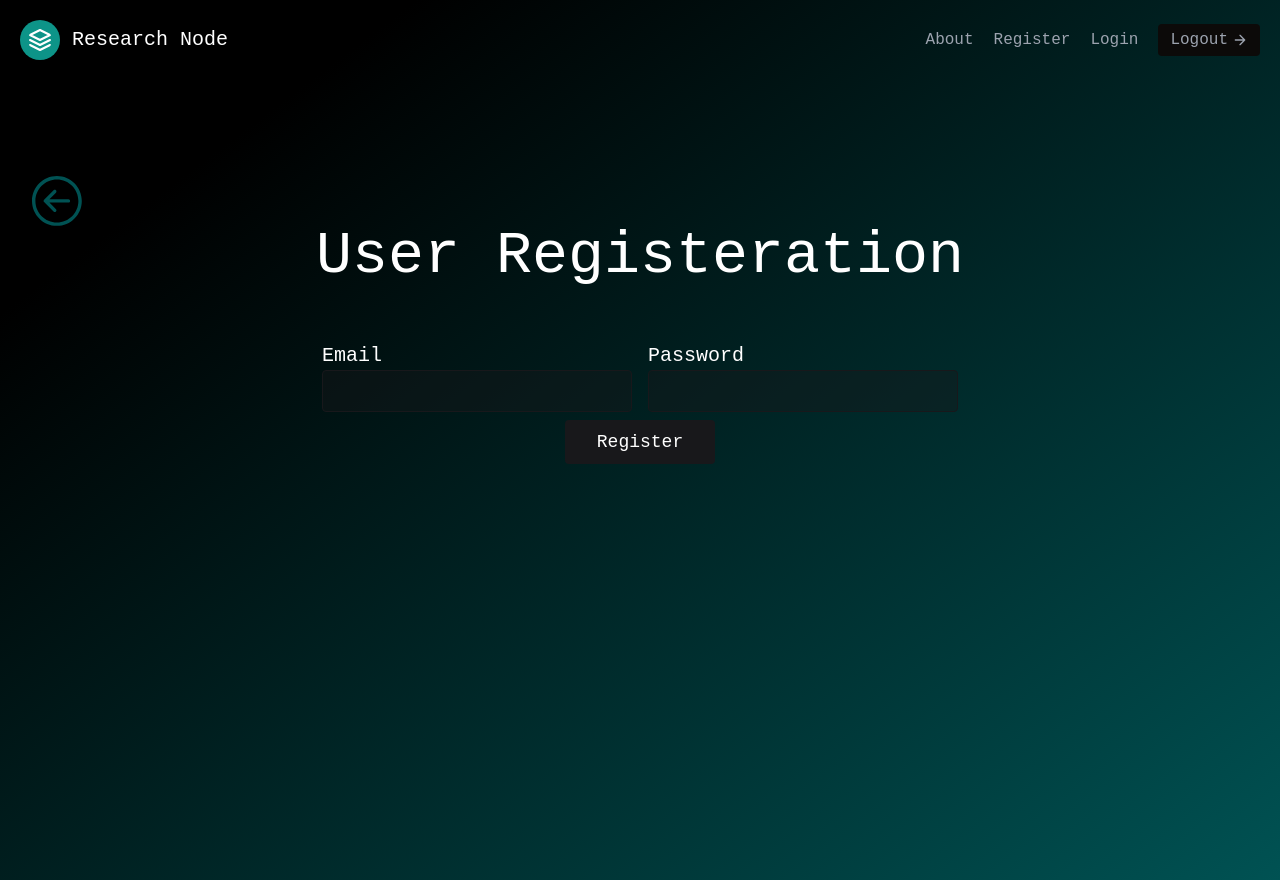
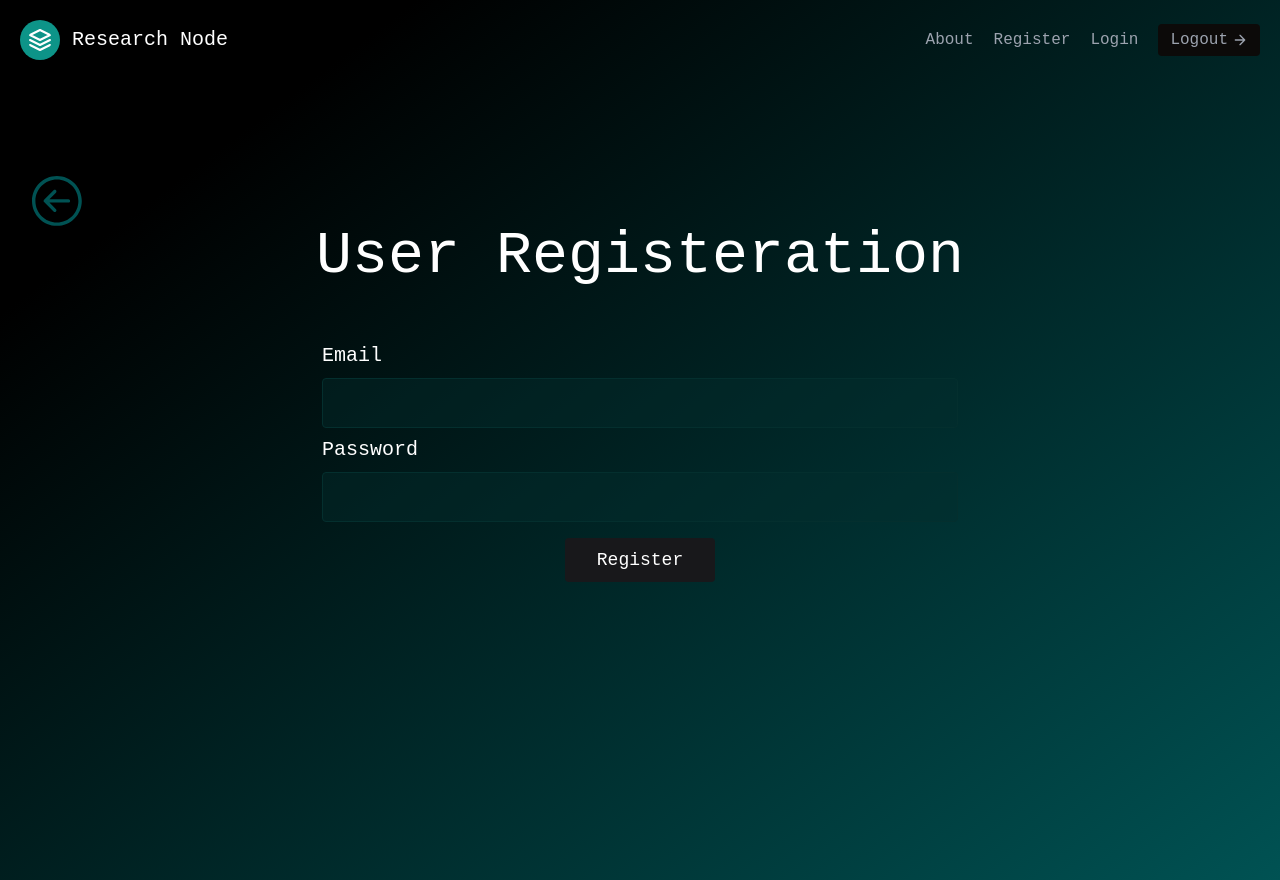
Before and after one commit to Lenaustride555/ResearchPaper, a Next.js app: page /register in a window 1280 px wide. Built offline with nearby package versions, Linux system fonts and the light colour scheme.

Commit message:
first commit

```diff
--- a/pages/login.js
+++ b/pages/login.js
@@ -59,7 +59,7 @@ const Login = () => {
           >
             <div className="lg:w-1/2 md:w-2/3 mx-auto">
               <div className="flex flex-wrap -m-2">
-                <div className="flex lg:w-full w-full sm:flex-row flex-col mx-auto px-8 sm:px-0 items-end sm:space-x-4 sm:space-y-0 space-y-4">
+                {/* <div className="flex lg:w-full w-full sm:flex-row flex-col mx-auto px-8 sm:px-0 items-end sm:space-x-4 sm:space-y-0 space-y-4"> */}
                   <div className="relative sm:mb-0 flex-grow w-full">
                     <label
                       htmlFor="full-name"
@@ -76,7 +76,7 @@ const Login = () => {
                       name="full-name"
                       minLength="4"
                       maxLength="50"
-                      className="w-full bg-zinc-900 bg-opacity-40 rounded border border-zinc-900 focus:border-zinc-900 focus:ring-2 focus:ring-zinc-900 focus:bg-zinc-900 text-base outline-none text-gray-100 py-1 px-3 leading-8 transition-colors duration-200 ease-in-out"
+                      className="w-full my-2 py-2 bg-teal-950 bg-opacity-40 rounded border border-teal-950 focus:border-zinc-900 focus:ring-2 focus:ring-zinc-900 focus:bg-zinc-900 text-base outline-none text-gray-100  px-3 leading-8 transition-colors duration-200 ease-in-out"
                     />
                   </div>
                   <div className="relative sm:mb-0 flex-grow w-full">
@@ -95,10 +95,10 @@ const Login = () => {
                       name="full-name"
                       minLength="4"
                       maxLength="50"
-                      className="w-full bg-zinc-900 bg-opacity-40 rounded border border-zinc-900 focus:border-zinc-900 focus:ring-2 focus:ring-zinc-900 focus:bg-zinc-900 text-base outline-none text-gray-100 py-1 px-3 leading-8 transition-colors duration-200 ease-in-out"
+                      className="w-full my-2 py-2 bg-teal-950 bg-opacity-40 rounded border border-teal-950 focus:border-zinc-900 focus:ring-2 focus:ring-zinc-900 focus:bg-zinc-900 text-base outline-none text-gray-100  px-3 leading-8 transition-colors duration-200 ease-in-out"
                     />
                   </div>
-                </div>
+                {/* </div> */}
 
                 {/* </section> */}
                 <div className="p-2 w-full">
--- a/pages/register.js
+++ b/pages/register.js
@@ -59,7 +59,7 @@ const Register = () => {
           >
             <div className="lg:w-1/2 md:w-2/3 mx-auto">
               <div className="flex flex-wrap -m-2">
-                <div className="flex lg:w-full w-full sm:flex-row flex-col mx-auto px-8 sm:px-0 items-end sm:space-x-4 sm:space-y-0 space-y-4">
+                {/* <div className="flex lg:w-full w-full sm:flex-row flex-col mx-auto px-8 sm:px-0 items-end sm:space-x-4 sm:space-y-0 space-y-4"> */}
                   <div className="relative sm:mb-0 flex-grow w-full">
                     <label
                       htmlFor="full-name"
@@ -76,7 +76,7 @@ const Register = () => {
                       name="full-name"
                       minLength="4"
                       maxLength="50"
-                      className="w-full bg-zinc-900 bg-opacity-40 rounded border border-zinc-900 focus:border-zinc-900 focus:ring-2 focus:ring-zinc-900 focus:bg-zinc-900 text-base outline-none text-gray-100 py-1 px-3 leading-8 transition-colors duration-200 ease-in-out"
+                      className="w-full my-2 py-2 bg-teal-950 bg-opacity-40 rounded border border-teal-950 focus:border-zinc-900 focus:ring-2 focus:ring-zinc-900 focus:bg-zinc-900 text-base outline-none text-gray-100  px-3 leading-8 transition-colors duration-200 ease-in-out"
                     />
                   </div>
                   <div className="relative sm:mb-0 flex-grow w-full">
@@ -95,10 +95,10 @@ const Register = () => {
                       name="full-name"
                       minLength="4"
                       maxLength="50"
-                      className="w-full bg-zinc-900 bg-opacity-40 rounded border border-zinc-900 focus:border-zinc-900 focus:ring-2 focus:ring-zinc-900 focus:bg-zinc-900 text-base outline-none text-gray-100 py-1 px-3 leading-8 transition-colors duration-200 ease-in-out"
+                      className="w-full my-2 py-2 bg-teal-950 bg-opacity-40 rounded border border-teal-950 focus:border-zinc-900 focus:ring-2 focus:ring-zinc-900 focus:bg-zinc-900 text-base outline-none text-gray-100  px-3 leading-8 transition-colors duration-200 ease-in-out"
                     />
                   </div>
-                </div>
+                {/* </div> */}
 
                 {/* </section> */}
                 <div className="p-2 w-full">
```
